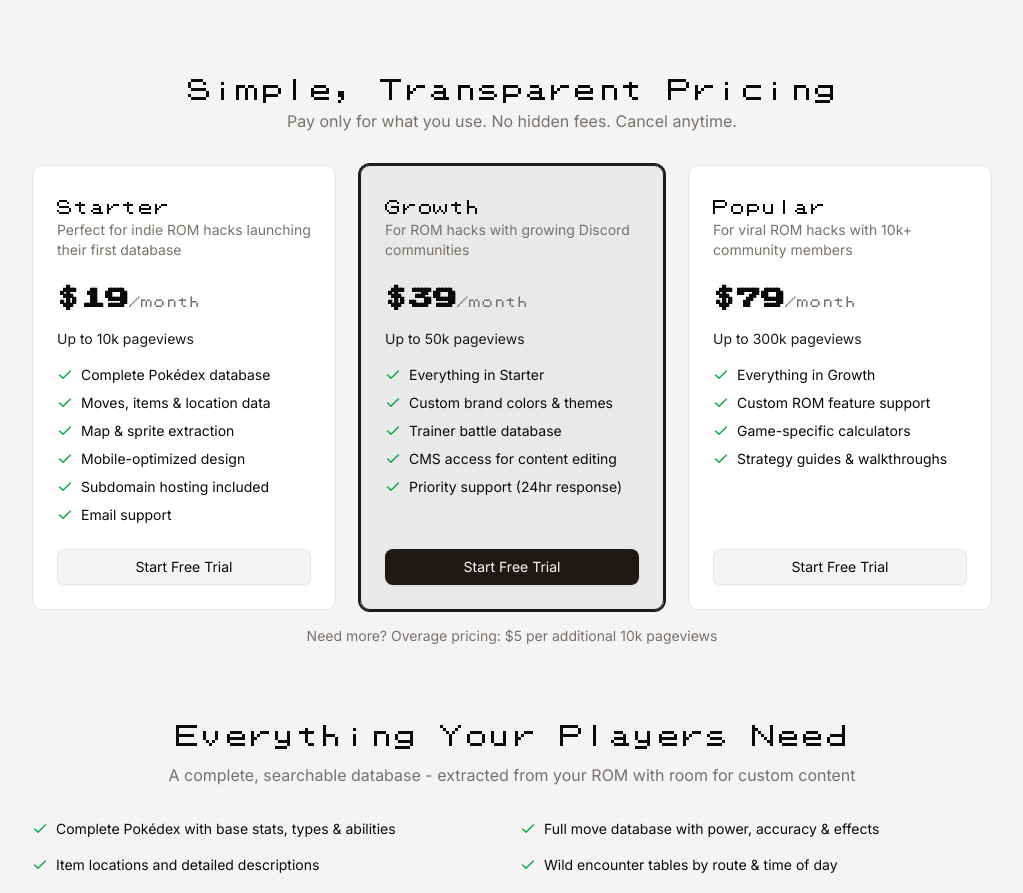
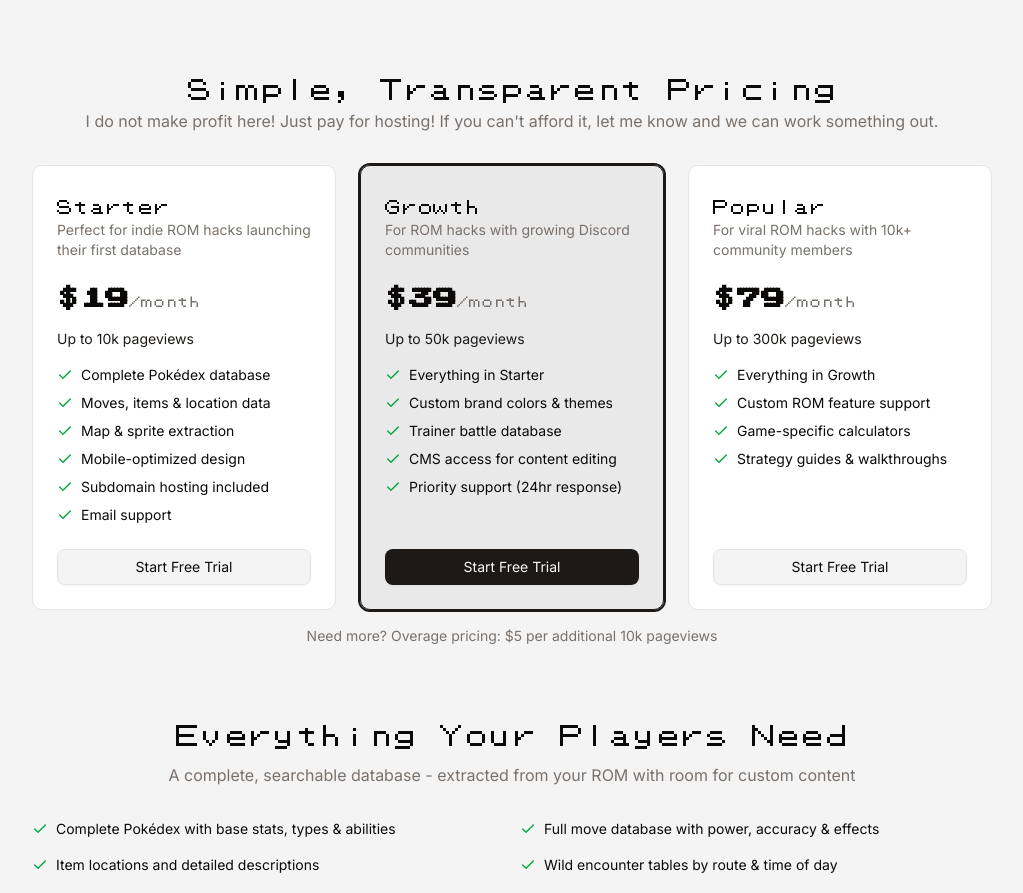
Before and after one commit to caomicc/pink, a Next.js app: page /polisheddex in a window 1280 px wide. Shown: the part 1325-2218 px from the top of the page, without its empty margins (128-1151 px from the left). Built offline with nearby package versions, Linux system fonts and the light colour scheme.

Commit message:
fix: update pricing message to clarify hosting costs and offer support options

```diff
--- a/src/app/polisheddex/page.tsx
+++ b/src/app/polisheddex/page.tsx
@@ -166,7 +166,7 @@ export default function PolishedDexLanding() {
       <section id="pricing" className="mb-16 scroll-mt-8">
         <h2 className="h2 text-center font-polished">Simple, Transparent Pricing</h2>
         <p className="mb-8 text-center text-muted-foreground">
-          Pay only for what you use. No hidden fees. Cancel anytime.
+          I do not make profit here! Just pay for hosting! If you can&apos;t afford it, let me know and we can work something out.
         </p>
         <div className="grid gap-6 sm:grid-cols-3">
           {tiers.map((tier) => (
```
